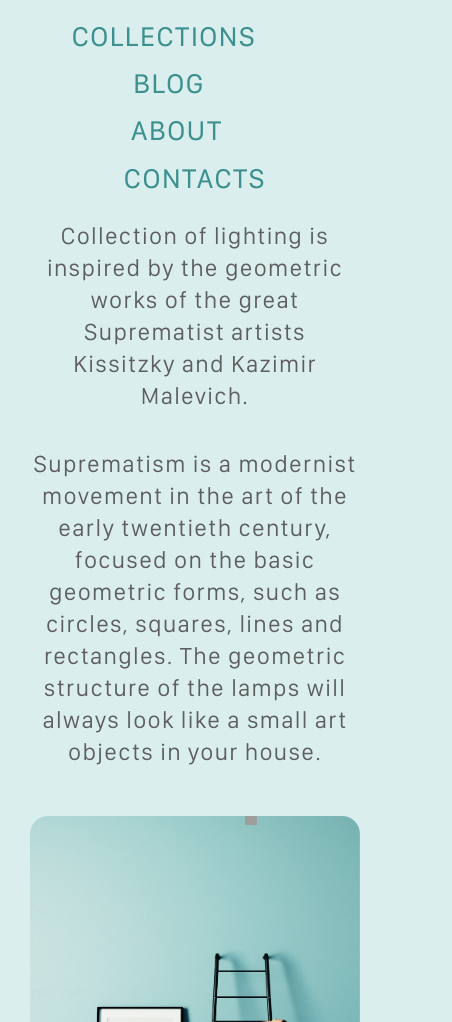
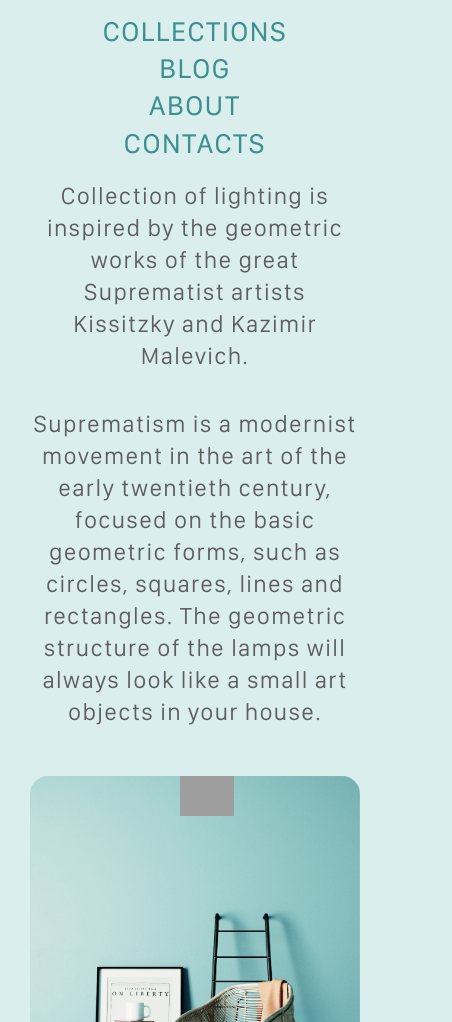
Before and after one commit to NZ-WEB/wb-tech-test, a website built with webpack: page src/index.html in a window 390 px wide. Shown: the part 78-1100 px from the top of the page, 452 px wide, since content can reach past the window. Built offline with nearby package versions, Linux system fonts and the light colour scheme; grey boxes are pictures that could not be loaded; a web font is replaced by a local one.

Commit message:
fixed styles

```diff
--- a/src/assets/scss/main.scss
+++ b/src/assets/scss/main.scss
@@ -387,6 +387,10 @@ body {
 // Response
 
 @media (max-width: 1450px) {
+  .content__active-product {
+    display: none;
+  }
+
   .content {
     grid-template-rows: auto auto auto;
     grid-template-columns: 1fr;
@@ -470,6 +474,14 @@ body {
 
   }
 
+  .header__list-item {
+    &:nth-child(1), &:nth-child(2), &:nth-child(3), &:nth-child(4) {
+      margin: 0;
+    }
+
+    margin: 1em 0;
+  }
+
   .select-product {
     width: 100%;
     bottom: -240px;
@@ -494,7 +506,7 @@ body {
   }
 
   .active-product {
-    width: 10%;
+    width: 30%;
     left: 30%;
   }
 
@@ -516,3 +528,9 @@ body {
     padding-top: 10px;
   }
 }
+
+@media (max-width: 540px) {
+  .ActiveProduct {
+    left: 150px;
+  }
+}
```
